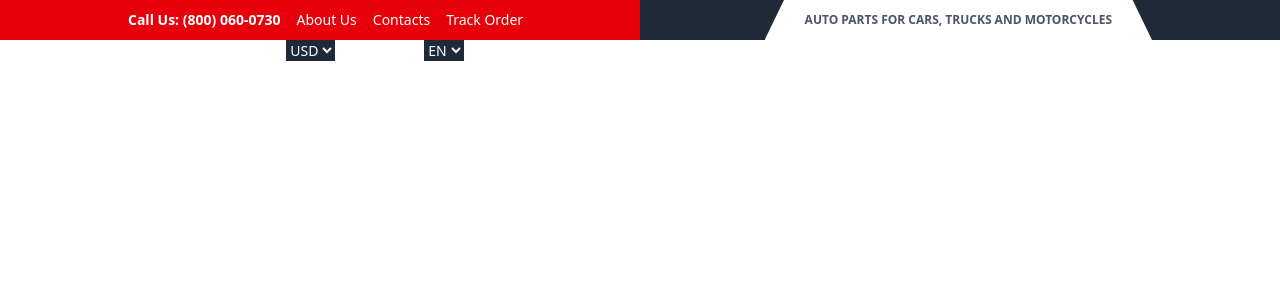
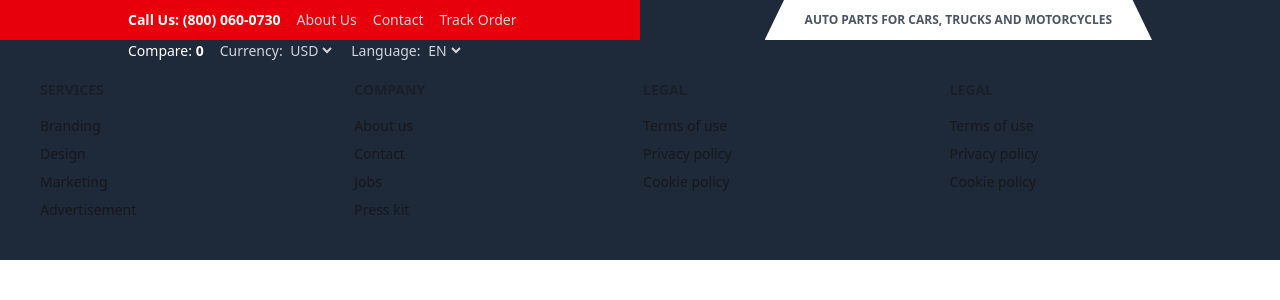
Before and after one commit to mdsharia4613/RedParts, a React (Vite) app: page / in a window 1280 px wide. Shown: the top 300 px of the page. Built offline with nearby package versions, Linux system fonts and the light colour scheme.

Commit message:
footer section

```diff
--- a/package.json
+++ b/package.json
@@ -11,6 +11,7 @@
     "tw:init": "tailwindcss init -p"
   },
   "dependencies": {
+    "@material-tailwind/react": "^2.1.10",
     "@tailwindcss/vite": "^4.1.16",
     "flowbite-react": "^0.12.9",
     "react": "^19.1.1",
--- /dev/null
+++ b/src/Components/About/About.jsx
@@ -0,0 +1,11 @@
+import React from 'react';
+
+const About = () => {
+    return (
+        <div>
+            <h2>about section</h2>
+        </div>
+    );
+};
+
+export default About;
--- /dev/null
+++ b/src/Components/Contacts/Contacts.jsx
@@ -0,0 +1,11 @@
+import React from 'react';
+
+const Contacts = () => {
+    return (
+        <div>
+            <h2>Contact section</h2>
+        </div>
+    );
+};
+
+export default Contacts;
--- /dev/null
+++ b/src/Components/Footer/Footer.jsx
@@ -0,0 +1,42 @@
+
+
+const Footer = () => {
+
+    return (
+        <div className="bg-gray-800">
+            <footer className="footer sm:footer-horizontal  text-base-content p-10 container mx-auto">
+                <nav>
+                    <h6 className="footer-title">Services</h6>
+                    <a className="link link-hover">Branding</a>
+                    <a className="link link-hover">Design</a>
+                    <a className="link link-hover">Marketing</a>
+                    <a className="link link-hover">Advertisement</a>
+                </nav>
+                <nav>
+                    <h6 className="footer-title">Company</h6>
+                    <a className="link link-hover">About us</a>
+                    <a className="link link-hover">Contact</a>
+                    <a className="link link-hover">Jobs</a>
+                    <a className="link link-hover">Press kit</a>
+                </nav>
+                <nav>
+                    <h6 className="footer-title">Legal</h6>
+                    <a className="link link-hover">Terms of use</a>
+                    <a className="link link-hover">Privacy policy</a>
+                    <a className="link link-hover">Cookie policy</a>
+                </nav>
+                <nav>
+                    <h6 className="footer-title">Legal</h6>
+                    <a className="link link-hover">Terms of use</a>
+                    <a className="link link-hover">Privacy policy</a>
+                    <a className="link link-hover">Cookie policy</a>
+                </nav>
+            </footer>
+        </div>
+
+
+
+    );
+};
+
+export default Footer;
--- a/src/Components/Navber/Navber.jsx
+++ b/src/Components/Navber/Navber.jsx
@@ -1,6 +1,6 @@
 import './Navber.css'
 import { NavLink } from 'react-router-dom';
-import { Dropdown, DropdownItem } from "flowbite-react";
+
 
 const Navber = () => {
 
@@ -19,30 +19,29 @@ const Navber = () => {
                 <div className="flex items-center space-x-4">
                     <span className="font-semibold">
                         Call Us: <span className="font-bold">(800) 060-0730</span>
-                    </span>
-                    <a href="#" className="hover:underline">About Us</a>
-                    <a href="#" className="hover:underline">Contacts</a>
-                    <a href="#" className="hover:underline">Track Order</a>
+                    </span >
+                        <NavLink className='text-gray-300 hover:text-white'  to='/about'>About Us</NavLink>
+                        <NavLink className='text-gray-300 hover:text-white' to='/contact'>Contact</NavLink>
+                        <NavLink className='text-gray-300 hover:text-white' to='/track-order'>Track Order</NavLink>
                 </div>
 
                 {/* Middle text */}
-                <div className="hidden md:block text-gray-600 bg-white px-10 py-3 text-xs font-semibold uppercase box">
-                    <span className="inline-block ">
-                        Auto Parts for Cars, Trucks and Motorcycles
-                    </span>
+                <div >
+                    <NavLink  className="hidden md:block text-gray-600 bg-white px-10 py-3 text-xs font-semibold uppercase box">Auto Parts for Cars, Trucks and Motorcycles</NavLink>
+
                 </div>
 
                 {/* Right side */}
                 <div className="flex items-center space-x-4">
                     <span>Compare: <strong>0</strong></span>
-                    <span>
+                    <span className='text-gray-300 hover:text-white'>
                         Currency:{" "}
                         <select className="bg-gray-800 border-none focus:outline-none">
                             <option>USD</option>
                             <option>EUR</option>
                         </select>
                     </span>
-                    <span>
+                    <span className='text-gray-300 hover:text-white'>
                         Language:{" "}
                         <select className="bg-gray-800 border-none focus:outline-none">
                             <option>EN</option>
--- a/src/Components/Root/Root.jsx
+++ b/src/Components/Root/Root.jsx
@@ -1,5 +1,6 @@
 import { Outlet } from "react-router-dom";
 import Navber from "../Navber/Navber";
+import Footer from "../Footer/Footer";
 
 
 const Root = () => {
@@ -7,6 +8,7 @@ const Root = () => {
         <div>
             <Navber></Navber>
             <Outlet></Outlet>
+            <Footer></Footer>
         </div>
     );
 };
```
Also changed, not shown: src/main.jsx (+11 -0 lines), 1 other file (tests, documents, lock files or other folders).
